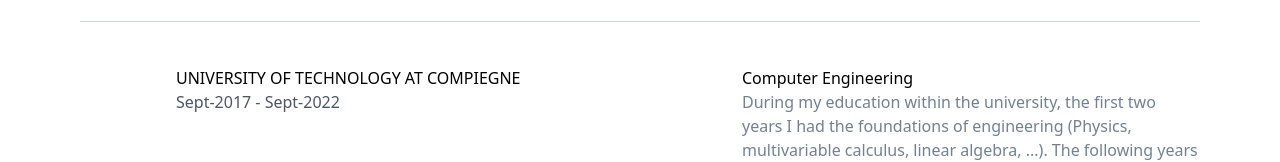
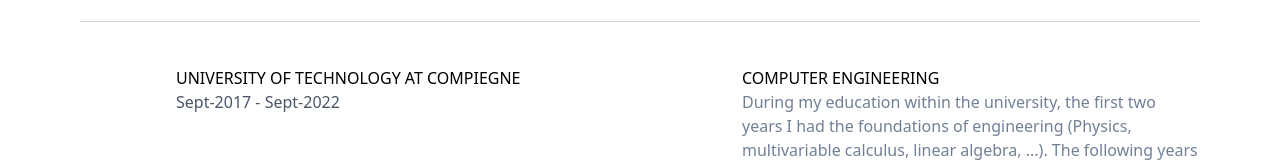
Before and after one commit to uzunigat/PersonalWebPage, a Vue app: page /Experiences in a window 1280 px wide. Shown: the part 421-583 px from the top of the page. Built offline with nearby package versions, Linux system fonts and the light colour scheme.

Commit message:
Fix: Diploma/Project to Upper Case

```diff
--- a/src/components/PxExperienceContent.vue
+++ b/src/components/PxExperienceContent.vue
@@ -1,6 +1,6 @@
 <template>
     <div>
-        <px-title :title="diploma" font-style="font-serif" size="text-md" color="text-black" class="block" />
+        <px-title :title="diploma.toUpperCase()" font-style="font-serif" size="text-md" color="text-black" class="block" />
         <p class="text-gray-600 pb-2" >{{description}}</p>
         <div class="inline-flex">
             <img src="@/assets/location_logo.png" class="w-6 h-6 mr-2"><p class="text-blue-600" >{{location}}</p>
```
